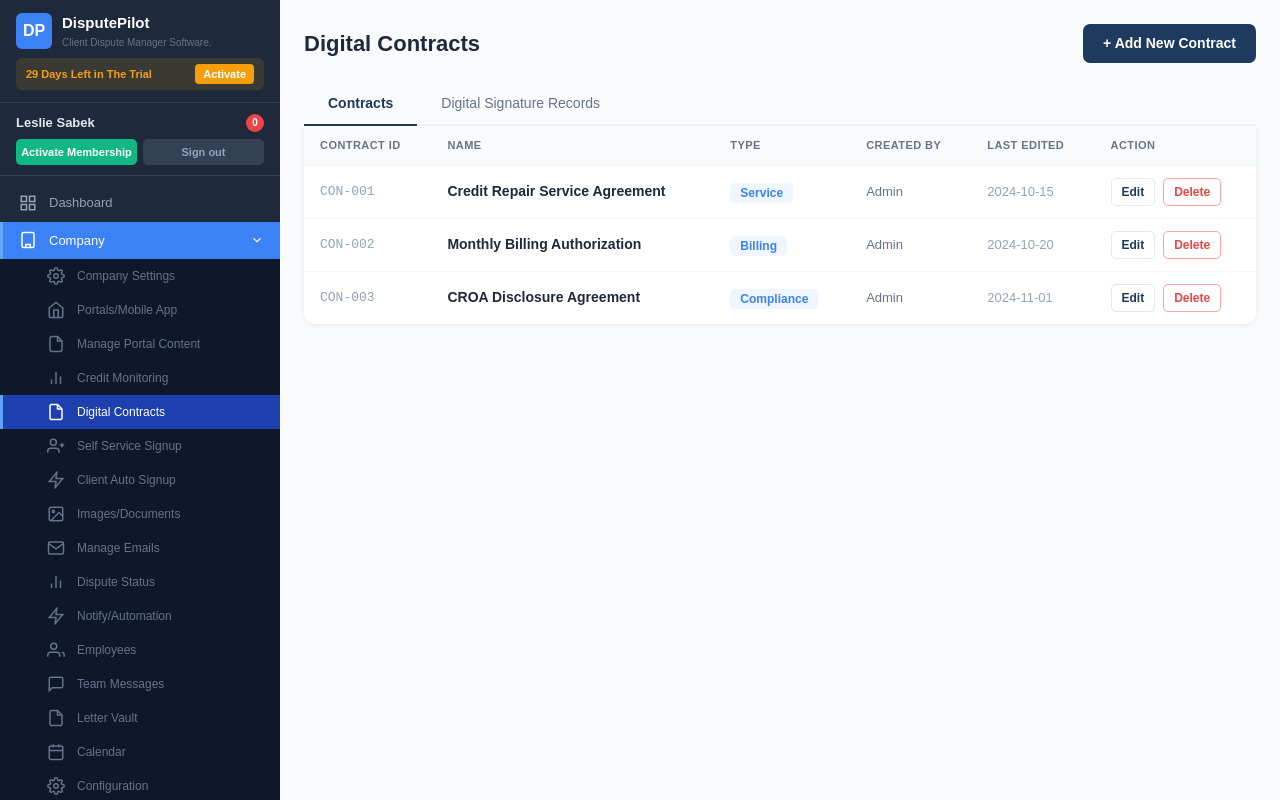
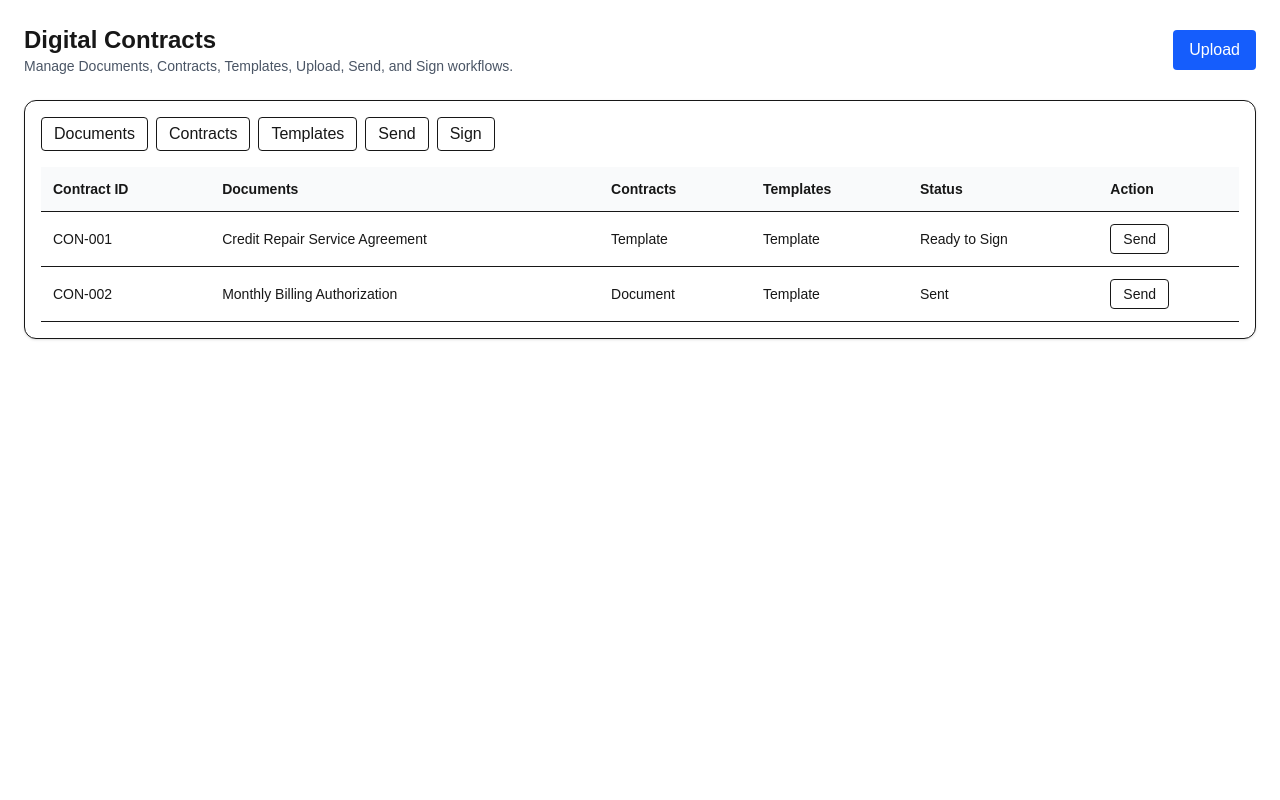
Before and after one commit to fiiasknow-svg/disputepilot-app, a Next.js app: page /company/digital-contracts in a window 1280 px wide. Built offline with nearby package versions, Linux system fonts and the light colour scheme.

Commit message:
Add documents comparison UI

```diff
--- a/app/company/digital-contracts/page.tsx
+++ b/app/company/digital-contracts/page.tsx
@@ -1,112 +1,71 @@
-"use client";
-import { useState } from "react";
-import CDMLayout from "@/components/CDMLayout";
-
-const TABS = ["Contracts", "Digital Signature Records"];
-
-const SAMPLE_CONTRACTS = [
-  { id: "CON-001", name: "Credit Repair Service Agreement", type: "Service", created_by: "Admin", last_edited: "2024-10-15" },
-  { id: "CON-002", name: "Monthly Billing Authorization", type: "Billing", created_by: "Admin", last_edited: "2024-10-20" },
-  { id: "CON-003", name: "CROA Disclosure Agreement", type: "Compliance", created_by: "Admin", last_edited: "2024-11-01" },
+export default function DigitalContractsPage() {
+  const contracts = [
+    {
+      id: 'CON-001',
+      name: 'Credit Repair Service Agreement',
+      type: 'Template',
+      status: 'Ready to Sign',
+    },
+    {
+      id: 'CON-002',
+      name: 'Monthly Billing Authorization',
+      type: 'Document',
+      status: 'Sent',
+    },
   ];
 
-export default function Page() {
-  const [tab, setTab] = useState("Contracts");
-  const [contracts, setContracts] = useState(SAMPLE_CONTRACTS);
-  const [showForm, setShowForm] = useState(false);
-  const [form, setForm] = useState({ name: "", type: "Service" });
+  return (
+    <main className="p-6 space-y-6">
+      <div className="flex items-center justify-between">
+        <div>
+          <h1 className="text-2xl font-bold">Digital Contracts</h1>
+          <p className="text-sm text-gray-600">
+            Manage Documents, Contracts, Templates, Upload, Send, and Sign workflows.
+          </p>
+        </div>
 
-  function add() {
-    if (!form.name) return;
-    const id = "CON-" + String(contracts.length + 1).padStart(3, "0");
-    setContracts(prev => [...prev, { id, name: form.name, type: form.type, created_by: "Admin", last_edited: new Date().toISOString().slice(0, 10) }]);
-    setForm({ name: "", type: "Service" });
-    setShowForm(false);
-  }
-
-  const inp = { width: "100%", padding: "9px 12px", border: "1px solid #e2e8f0", borderRadius: 7, fontSize: 14, boxSizing: "border-box" as const };
-
-  return (
-    <CDMLayout>
-      <div style={{ padding: 24, maxWidth: 1000 }}>
-        <div style={{ display: "flex", justifyContent: "space-between", alignItems: "center", marginBottom: 20 }}>
-          <h1 style={{ fontSize: 22, fontWeight: 800, margin: 0, color: "#1e293b" }}>Digital Contracts</h1>
-          <button onClick={() => setShowForm(true)}
-            style={{ background: "#1e3a5f", color: "#fff", border: "none", borderRadius: 7, padding: "9px 20px", cursor: "pointer", fontWeight: 700, fontSize: 14 }}>
-            + Add New Contract
+        <button className="rounded bg-blue-600 px-4 py-2 text-white">
+          Upload
         </button>
       </div>
 
-        <div style={{ display: "flex", borderBottom: "2px solid #f1f5f9", marginBottom: 0 }}>
-          {TABS.map(t => (
-            <button key={t} onClick={() => setTab(t)}
-              style={{ padding: "10px 24px", background: "none", border: "none", cursor: "pointer", fontSize: 14, fontWeight: tab === t ? 700 : 500, color: tab === t ? "#1e3a5f" : "#64748b", borderBottom: tab === t ? "2px solid #1e3a5f" : "2px solid transparent", marginBottom: -2 }}>
-              {t}
-            </button>
-          ))}
+      <section className="rounded-xl border bg-white p-4 shadow-sm">
+        <div className="mb-4 flex gap-2">
+          <button className="rounded border px-3 py-1">Documents</button>
+          <button className="rounded border px-3 py-1">Contracts</button>
+          <button className="rounded border px-3 py-1">Templates</button>
+          <button className="rounded border px-3 py-1">Send</button>
+          <button className="rounded border px-3 py-1">Sign</button>
         </div>
 
-        <div style={{ background: "#fff", borderRadius: "0 0 10px 10px", boxShadow: "0 1px 4px rgba(0,0,0,0.07)", overflow: "hidden" }}>
-          {tab === "Contracts" ? (
-            <table style={{ width: "100%", borderCollapse: "collapse" }}>
-              <thead style={{ background: "#f8fafc" }}>
-                <tr>
-                  {["Contract ID", "Name", "Type", "Created By", "Last Edited", "Action"].map(h => (
-                    <th key={h} style={{ textAlign: "left", padding: "11px 16px", fontSize: 11, fontWeight: 700, color: "#64748b", textTransform: "uppercase", letterSpacing: "0.04em" }}>{h}</th>
-                  ))}
+        <table className="w-full text-left text-sm">
+          <thead>
+            <tr className="border-b bg-gray-50">
+              <th className="p-3">Contract ID</th>
+              <th className="p-3">Documents</th>
+              <th className="p-3">Contracts</th>
+              <th className="p-3">Templates</th>
+              <th className="p-3">Status</th>
+              <th className="p-3">Action</th>
             </tr>
           </thead>
+
           <tbody>
-                {contracts.map(c => (
-                  <tr key={c.id} style={{ borderTop: "1px solid #f1f5f9" }}>
-                    <td style={{ padding: "12px 16px", fontSize: 13, color: "#94a3b8", fontFamily: "monospace" }}>{c.id}</td>
-                    <td style={{ padding: "12px 16px", fontSize: 14, fontWeight: 600, color: "#1e293b" }}>{c.name}</td>
-                    <td style={{ padding: "12px 16px" }}>
-                      <span style={{ background: "#eff6ff", color: "#3b82f6", borderRadius: 5, padding: "3px 10px", fontSize: 12, fontWeight: 700 }}>{c.type}</span>
-                    </td>
-                    <td style={{ padding: "12px 16px", fontSize: 13, color: "#64748b" }}>{c.created_by}</td>
-                    <td style={{ padding: "12px 16px", fontSize: 13, color: "#94a3b8" }}>{c.last_edited}</td>
-                    <td style={{ padding: "12px 16px" }}>
-                      <div style={{ display: "flex", gap: 8 }}>
-                        <button style={{ fontSize: 12, padding: "4px 10px", border: "1px solid #e2e8f0", borderRadius: 5, cursor: "pointer", background: "#fff", color: "#1e3a5f", fontWeight: 600 }}>Edit</button>
-                        <button onClick={() => setContracts(prev => prev.filter(x => x.id !== c.id))}
-                          style={{ fontSize: 12, padding: "4px 10px", border: "1px solid #fca5a5", borderRadius: 5, cursor: "pointer", background: "#fff", color: "#ef4444", fontWeight: 600 }}>Delete</button>
-                      </div>
+            {contracts.map((contract) => (
+              <tr key={contract.id} className="border-b">
+                <td className="p-3">{contract.id}</td>
+                <td className="p-3">{contract.name}</td>
+                <td className="p-3">{contract.type}</td>
+                <td className="p-3">Template</td>
+                <td className="p-3">{contract.status}</td>
+                <td className="p-3">
+                  <button className="rounded border px-3 py-1">Send</button>
                 </td>
               </tr>
             ))}
           </tbody>
         </table>
-          ) : (
-            <div style={{ padding: 48, textAlign: "center", color: "#94a3b8", fontSize: 14 }}>
-              No digital signature records yet.
-            </div>
-          )}
-        </div>
-
-        {showForm && (
-          <div style={{ position: "fixed", inset: 0, background: "rgba(0,0,0,0.4)", display: "flex", alignItems: "center", justifyContent: "center", zIndex: 1000 }}>
-            <div style={{ background: "#fff", borderRadius: 12, padding: 28, width: 440 }}>
-              <h2 style={{ margin: "0 0 20px", fontSize: 18, fontWeight: 700 }}>New Contract</h2>
-              <div style={{ marginBottom: 14 }}>
-                <label style={{ display: "block", fontSize: 13, fontWeight: 600, marginBottom: 5 }}>Contract Name</label>
-                <input value={form.name} onChange={e => setForm(f => ({ ...f, name: e.target.value }))} style={inp} />
-              </div>
-              <div style={{ marginBottom: 22 }}>
-                <label style={{ display: "block", fontSize: 13, fontWeight: 600, marginBottom: 5 }}>Type</label>
-                <select value={form.type} onChange={e => setForm(f => ({ ...f, type: e.target.value }))}
-                  style={{ ...inp }}>
-                  {["Service", "Billing", "Compliance", "Disclosure", "Other"].map(t => <option key={t} value={t}>{t}</option>)}
-                </select>
-              </div>
-              <div style={{ display: "flex", gap: 10, justifyContent: "flex-end" }}>
-                <button onClick={() => setShowForm(false)} style={{ padding: "9px 20px", border: "1px solid #e2e8f0", borderRadius: 7, background: "#fff", cursor: "pointer" }}>Cancel</button>
-                <button onClick={add} style={{ padding: "9px 20px", background: "#1e3a5f", color: "#fff", border: "none", borderRadius: 7, cursor: "pointer", fontWeight: 700 }}>Add Contract</button>
-              </div>
-            </div>
-          </div>
-        )}
-      </div>
-    </CDMLayout>
+      </section>
+    </main>
   );
 }
```
Also changed, not shown: 1 other file (tests, documents, lock files or other folders). Lines whose indentation alone changed are shown as unchanged.
